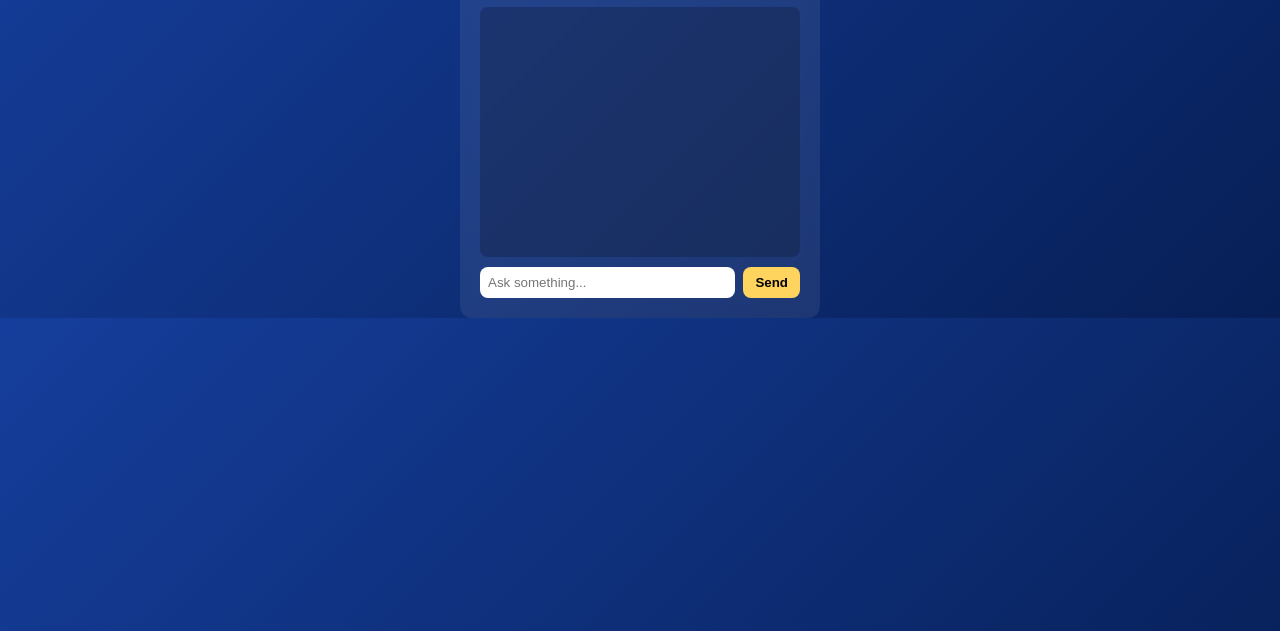
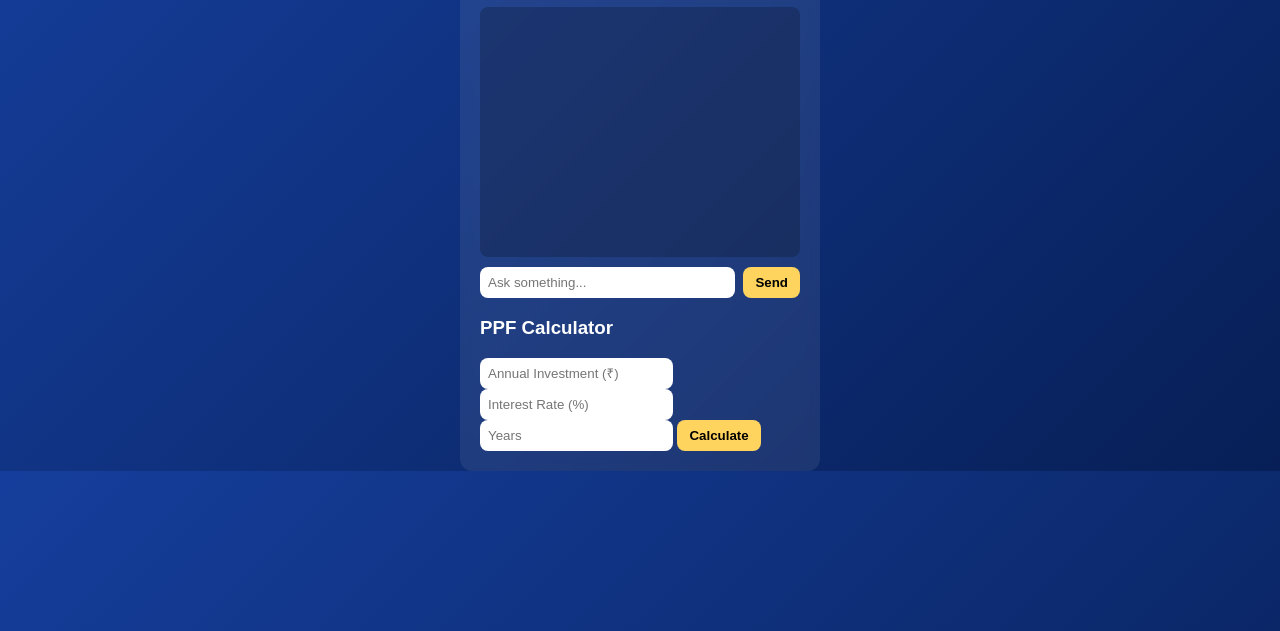
Before and after one commit to AryanManishJain/bharat-finance-ai, a website: page index.html in a window 1280 px wide. Shown: the part 169-800 px from the top of the page. Drawn offline with Linux system fonts and the light colour scheme.

Commit message:
Update index.html

```diff
--- a/index.html
+++ b/index.html
@@ -23,6 +23,16 @@
     <button type="submit">Send</button>
   </form>
 
+  <!-- PPF CALCULATOR -->
+  <h3>PPF Calculator</h3>
+
+  <input id="amount" placeholder="Annual Investment (₹)">
+  <input id="rate" placeholder="Interest Rate (%)">
+  <input id="years" placeholder="Years">
+
+  <button onclick="calcPPF()">Calculate</button>
+
+  <div id="ppfResult"></div>
 </div>
 
 <script src="script.js"></script>
```
